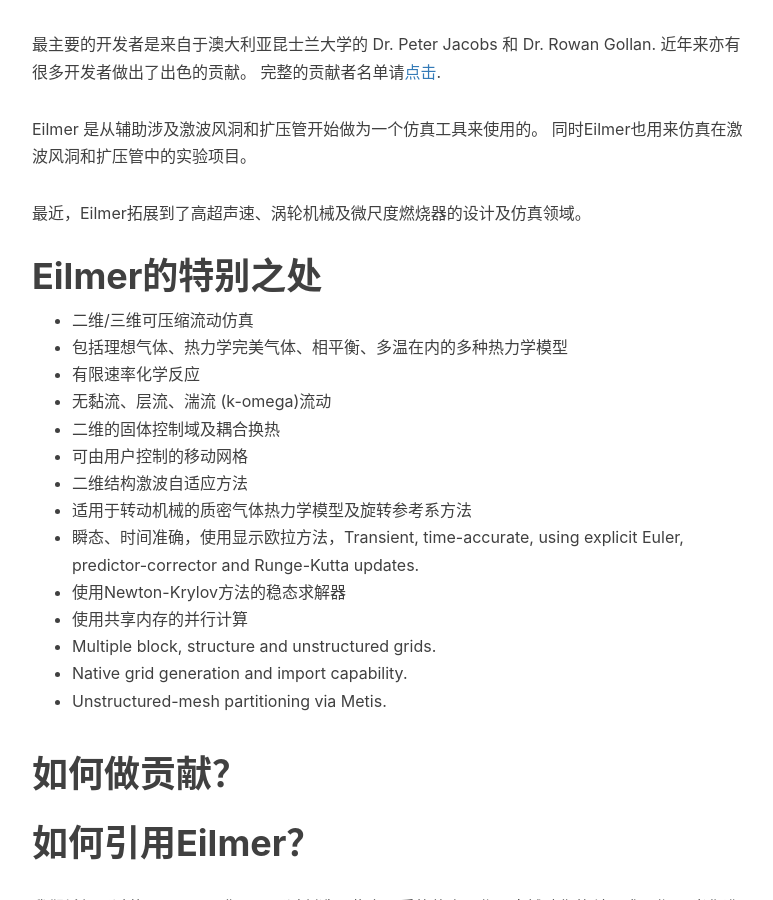
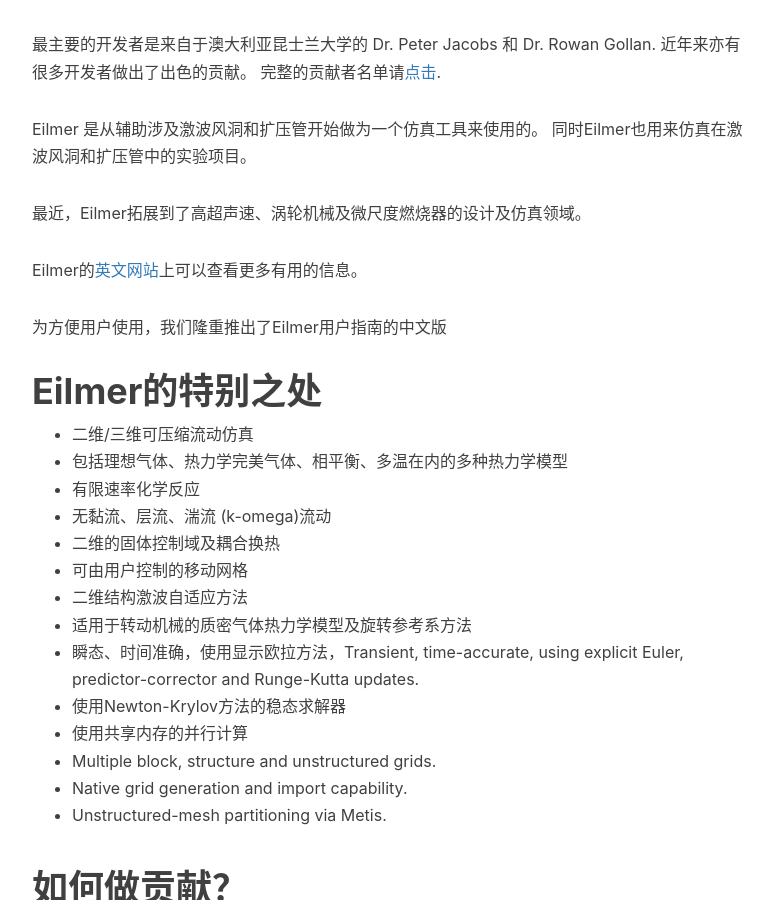
Before and after one commit to eilmerinchina/eilmerinchina.github.io, a Jekyll site: the page built from about.html, in a window 1280 px wide and 900 px high, scrolled down 703 px. Shown: the whole window, without its empty margins (233-1006 px from the left). Built offline with Jekyll 4.4.1, drawn with Linux system fonts in a browser that asks for light colours; nearby versions of some CDN libraries; comment, search, counter and statistics services are not loaded.

Commit message:
Create zh.md

```diff
--- a/_includes/about/zh.md
+++ b/_includes/about/zh.md
@@ -15,6 +15,10 @@ Eilmer 是从辅助涉及激波风洞和扩压管开始做为一个仿真工具
 同时Eilmer也用来仿真在激波风洞和扩压管中的实验项目。
 
 最近，Eilmer拓展到了高超声速、涡轮机械及微尺度燃烧器的设计及仿真领域。
+
+Eilmer的[英文网站](https://gdtk.uqcloud.net/docs/eilmer/about/)上可以查看更多有用的信息。
+
+为方便用户使用，我们隆重推出了Eilmer用户指南的中文版
 
 # Eilmer的特别之处
 * 二维/三维可压缩流动仿真
```
